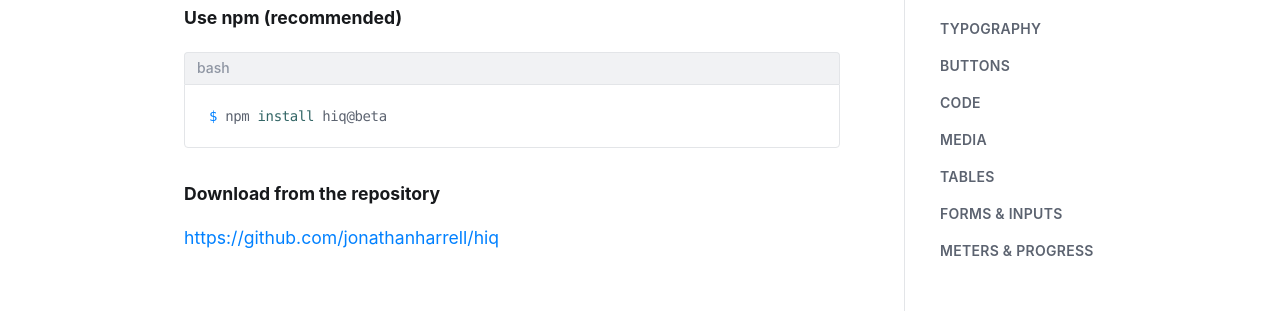
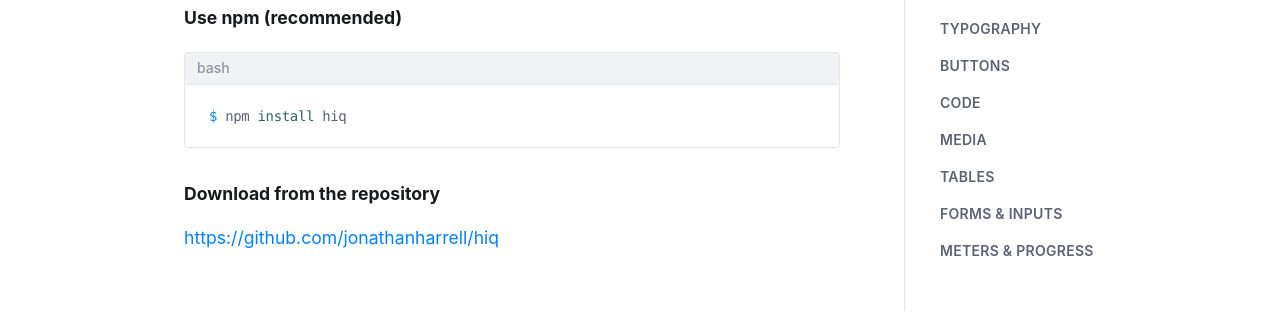
Before and after one commit to jonathanharrell/hiq, a Jekyll site: the page built from guide/getting-started.md, in a window 1280 px wide and 900 px high. Shown: the part 407-720 px from the top of the window. Built offline with Jekyll 4.4.1, drawn with Linux system fonts in a browser that asks for light colours; comment, search, counter and statistics services are not loaded; the table of contents is made by our own code.

Commit message:
docs: removing @beta from installation notes

````diff
--- a/docs/guide/getting-started/index.html
+++ b/docs/guide/getting-started/index.html
@@ -129,7 +129,7 @@
 
 <p><strong>Use npm (recommended)</strong></p>
 
-<div class="language-bash highlighter-rouge"><div class="highlight"><pre class="highlight"><code>npm install hiq@beta
+<div class="language-bash highlighter-rouge"><div class="highlight"><pre class="highlight"><code>npm install hiq
 </code></pre></div></div>
 
 <p><strong>Download from the repository</strong></p>
--- a/guide/getting-started.md
+++ b/guide/getting-started.md
@@ -14,7 +14,7 @@
 **Use npm (recommended)**
 
 ```bash
-npm install hiq@beta
+npm install hiq
 ```
 
 **Download from the repository**
````
Also changed, not shown: docs/README.md (+1 -1 lines), README.md.
